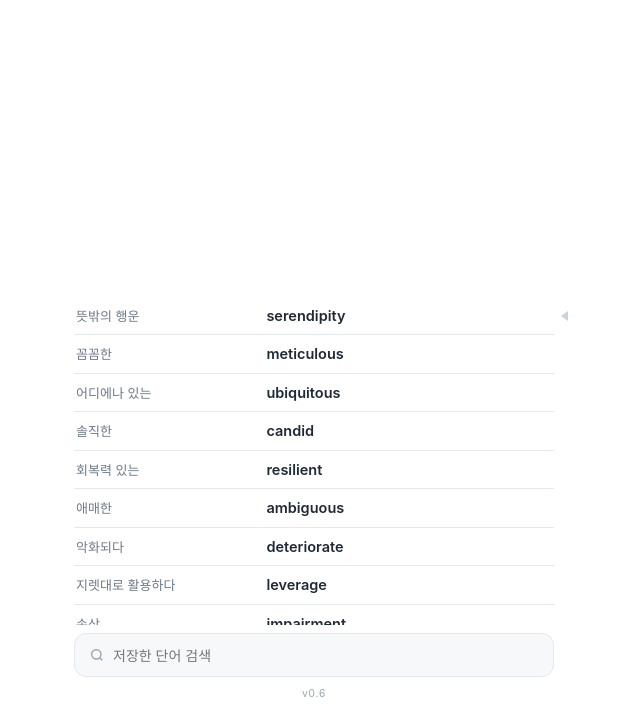
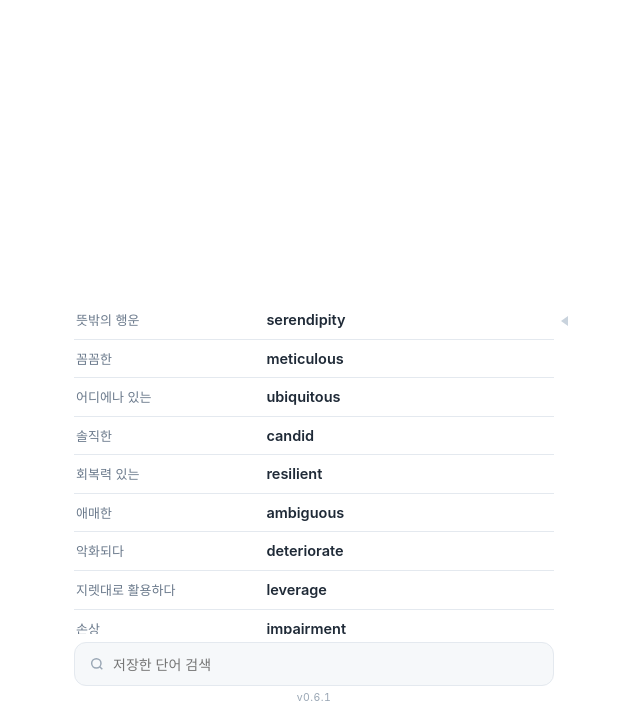
Before and after one commit to 14jaehyun/word_test, a plain HTML site: page index.html in a window 1280 px wide. Shown: the part 94-800 px from the top of the page, without its empty margins (326-966 px from the left). Drawn offline with Linux system fonts and the light colour scheme.

Commit message:
Danju̇ v0.6.1: 버전 표시를 하단 여백으로, 검색창 아래 여백 줄임
Co-Authored-By: Claude Opus 5.5 <noreply@anthropic.com>
Claude-Session: https://claude.ai/code/session_01Adh9yqLapNfK1VgP4sCSmN

```diff
--- a/index.html
+++ b/index.html
@@ -15,7 +15,7 @@
 <link rel="preconnect" href="https://fonts.googleapis.com">
 <link rel="stylesheet" href="https://fonts.googleapis.com/css2?family=Archivo+Black&family=Black+Han+Sans&display=swap">
 <style>
-/* Danju̇ v0.6 — 점멸 화면(검정) ⇄ 단어장 화면(고쉐 단어장과 같은 흰 화면) */
+/* Danju̇ v0.6.1 — 점멸 화면(검정) ⇄ 단어장 화면(고쉐 단어장과 같은 흰 화면) */
 :root{
   --ink:#0b0b0d;--paper:#f5f5f7;
   --magenta:#ff2bd6;--neon:#39ff14;--yellow:#ffe600;--blue:#2a7bff;
@@ -105,11 +105,12 @@ svg{display:block}
 .vempty{font-size:13px;color:var(--faint);text-align:center;padding:40px 0;line-height:1.7}
 #vMark{position:absolute;right:-14px;top:50%;width:0;height:0;transform:translateY(-50%);
   border-top:5px solid transparent;border-bottom:5px solid transparent;border-right:7px solid #c9d3dd;pointer-events:none}
-.search{flex:none;height:44px;margin:8px 0 10px;border-radius:12px;background:var(--soft2);border:1px solid var(--line);display:flex;align-items:center;gap:8px;padding:0 14px;color:var(--faint);font-size:14px}
+.search{flex:none;height:44px;margin:8px 0 max(4px,calc(20px - var(--safe-b)));border-radius:12px;background:var(--soft2);border:1px solid var(--line);display:flex;align-items:center;gap:8px;padding:0 14px;color:var(--faint);font-size:14px}
 .search input{flex:1;min-width:0;border:none;background:transparent;outline:none;font-size:14px;color:var(--v-ink)}
 .search input::-webkit-search-cancel-button{-webkit-appearance:none}
 #vClear{flex:none;width:28px;height:28px;margin-right:-6px;display:flex;align-items:center;justify-content:center}
-#ver{flex:none;text-align:center;font-size:10.5px;color:var(--faint);letter-spacing:.04em;padding:0 0 6px;font-variant-numeric:tabular-nums}
+/* 버전: 검색창 아래 하단 여백(홈 막대 위)에 — 목록·검색창 위치에 영향 없음 */
+#ver{position:absolute;left:0;right:0;bottom:max(2px,calc(var(--safe-b) - 16px));line-height:12px;text-align:center;font-size:10.5px;color:var(--faint);letter-spacing:.04em;font-variant-numeric:tabular-nums;pointer-events:none}
 #toast{position:fixed;left:50%;top:calc(var(--safe-t) + 14px);transform:translateX(-50%);background:rgba(31,42,55,.88);color:#fff;font-size:13px;
   padding:8px 14px;border-radius:10px;opacity:0;transition:opacity .2s;pointer-events:none;white-space:nowrap;z-index:10}
 #toast.on{opacity:1}
@@ -129,7 +130,7 @@ svg{display:block}
       </div>
       <div id="vWrap"><div id="vList"></div><div id="vMark"></div></div>
       <div class="search"><svg width="16" height="16" viewBox="0 0 24 24" fill="none" stroke="#9aa7b5" stroke-width="2.2"><circle cx="11" cy="11" r="7"/><path d="M20 20l-4-4"/></svg><input id="vSearch" type="search" enterkeyhint="search" placeholder="저장한 단어 검색" autocomplete="off"><button id="vClear" class="hidden" aria-label="검색어 지우기"><svg width="16" height="16" viewBox="0 0 16 16"><circle cx="8" cy="8" r="8" fill="#c3ccd6"/><path d="M5.3 5.3l5.4 5.4M10.7 5.3l-5.4 5.4" stroke="#fff" stroke-width="1.6" stroke-linecap="round"/></svg></button></div>
-      <div id="ver">v0.6</div>
+      <div id="ver">v0.6.1</div>
     </div>
   </div></section>
 
--- a/sw.js
+++ b/sw.js
@@ -1,5 +1,5 @@
-// Danju̇ v0.6 — 오프라인에서도 열리게 앱 파일과 글꼴을 캐시
-const CACHE = "danju-v0.6";
+// Danju̇ v0.6.1 — 오프라인에서도 열리게 앱 파일과 글꼴을 캐시
+const CACHE = "danju-v0.6.1";
 const CORE = ["./", "index.html", "manifest.webmanifest", "danju2-180.png", "danju2-192.png", "danju2-512.png", "sfx/logo.wav"];
 
 self.addEventListener("install", e => {
```
